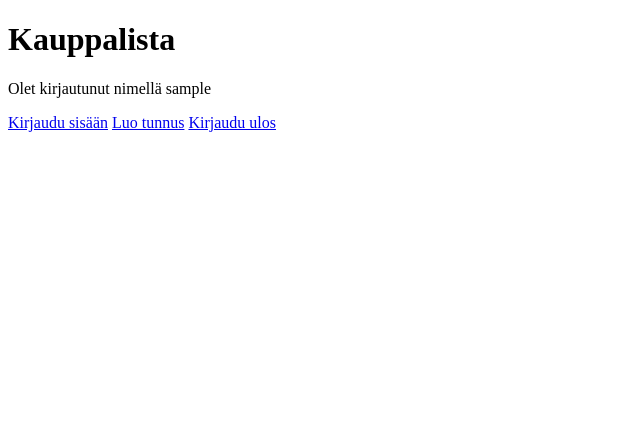
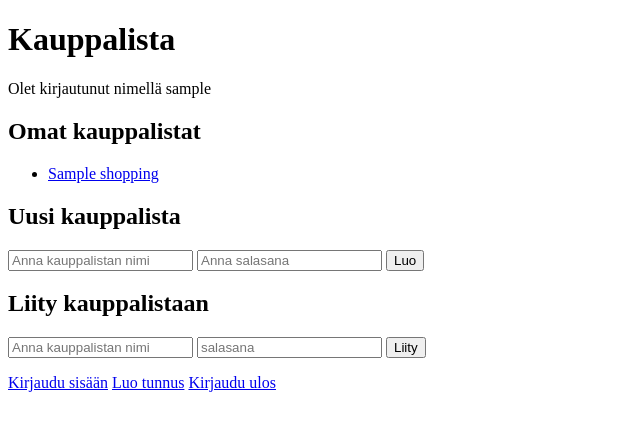
Before and after one commit to westolt/kauppalista, a Flask app: template templates/index.html in a window 1280 px wide. Shown: the top 431 px of the page, without its empty margins (0-640 px from the left). Run offline with Flask 3, Linux system fonts and the light colour scheme; the visitor is signed in with stand-in values (Sample User, id 1); the template is opened without the code that fills it: most values are stand-ins (such as "Sample title", 1, 10 or a date in 2020).

Commit message:
Added 'Add shopping list' button and displayed list names under 'My Shopping Lists'. Started 'Join shopping list' feature

```diff
--- a/app.py
+++ b/app.py
@@ -4,13 +4,59 @@ from flask import redirect, render_template, request, session
 from werkzeug.security import check_password_hash, generate_password_hash
 import config
 import db
+import shopping_lists
 
 app = Flask(__name__)
 app.secret_key = config.secret_key
 
 @app.route("/")
 def index():
-    return render_template("index.html")
+    if 'username' not in session:
+        return render_template("index.html")
+
+    user_id = session.get('user_id')
+
+    own_shopping_lists = shopping_lists.get_lists(user_id)
+    return render_template('index.html', own_shopping_lists=own_shopping_lists)
+
+@app.route("/new_shopping_list", methods=['POST'])
+def new_shopping_list():
+    if 'user_id' not in session:
+        return redirect("/login")
+
+    name = request.form['name']
+    creator_id = session['user_id']
+    password = request.form["password"]
+
+    password_hash = generate_password_hash(password)
+
+    shopping_lists.create_list(name, password_hash, creator_id)
+
+    return redirect("/")
+
+@app.route('/join_shopping_list', methods=['POST'])
+def join_shopping_list():
+    shopping_list_id = request.form['shopping_list_id']
+    password = request.form['password']
+    user_id = session['user_id']
+
+    sql = "SELECT password FROM shopping_list WHERE id = ?"
+    result = db.query(sql, [shopping_list_id])
+
+    if not result:
+        return "VIRHE: kauppalistaa ei löydy", 401
+
+    password_hash = result[0][0]
+
+    if check_password_hash(password_hash, password):
+        try:
+            db.execute("INSERT INTO shopping_list_user (shopping_list_id, user_id) VALUES (?, ?)",
+                      (shopping_list_id, user_id))
+            return redirect("/")
+        except sqlite3.IntegrityError:
+            return "VIRHE: olet jo liittynyt tähän kauppalistaan"
+    else:
+        return "VIRHE: väärä salasana", 401
 
 @app.route("/register")
 def register():
@@ -21,6 +67,7 @@ def create():
     username = request.form["username"]
     password1 = request.form["password1"]
     password2 = request.form["password2"]
+
     if password1 != password2:
         return "VIRHE: salasanat eivät ole samat"
     password_hash = generate_password_hash(password1)
@@ -38,17 +85,18 @@ def login():
     if request.method == "GET":
         return render_template("login.html")
 
-    if request.method == "POST":
-        username = request.form["username"]
-        password = request.form["password"]
-        sql = "SELECT password_hash FROM users WHERE username = ?"
-        password_hash = db.query(sql, [username])[0][0]
+    username = request.form.get("username")
+    password = request.form.get("password")
 
-        if check_password_hash(password_hash, password):
-            session["username"] = username
-            return redirect("/")
-        else:
-            return "VIRHE: väärä tunnus tai salasana"
+    sql = "SELECT password_hash FROM users WHERE username = ?"
+    password_hash = db.query(sql, [username])[0][0]
+
+    if check_password_hash(password_hash, password):
+        session["username"] = username
+        return redirect("/")
+    else:
+        return "VIRHE: väärä tunnus tai salasana"
+
 
 @app.route("/logout")
 def logout():
--- a/templates/index.html
+++ b/templates/index.html
@@ -8,9 +8,31 @@
 <body>
     <h1>Kauppalista</h1>
   {% if session.username %}
-  <p>
-    Olet kirjautunut nimellä {{ session.username }}
-  </p>
+  <p>Olet kirjautunut nimellä {{ session.username }}</p>
+      <h2>Omat kauppalistat</h2>
+      {% if own_shopping_lists %}
+      <ul>
+        {% for shopping_list in own_shopping_lists %}
+        <li><a href="/shopping_list/{{shopping_list.id}}">{{shopping_list.name}}</a></li>
+        {% endfor %}
+      </ul>
+      {% else %}
+        <p>Sinulla ei ole vielä kauppalistoja.</p>
+      {% endif %}
+
+      <h2>Uusi kauppalista</h2>
+      <form action="{{ url_for('new_shopping_list') }}" method="post">
+          <input type="text" name="name" placeholder="Anna kauppalistan nimi">
+          <input type="password" name="password" placeholder="Anna salasana">
+          <button type="submit">Luo</button>
+      </form>
+
+      <h2>Liity kauppalistaan</h2>
+      <form action="{{ url_for('join_shopping_list') }}" method="post">
+          <input type="text" name="shopping_list_id" placeholder="Anna kauppalistan nimi">
+          <input type="password" name="password" placeholder="salasana">
+          <button type="submit">Liity</button>
+      </form>
   {% endif %}
 
 <p>
```
Also changed, not shown: schema.sql (+16 -0 lines), shopping_lists.py (added, +9 -0 lines).
